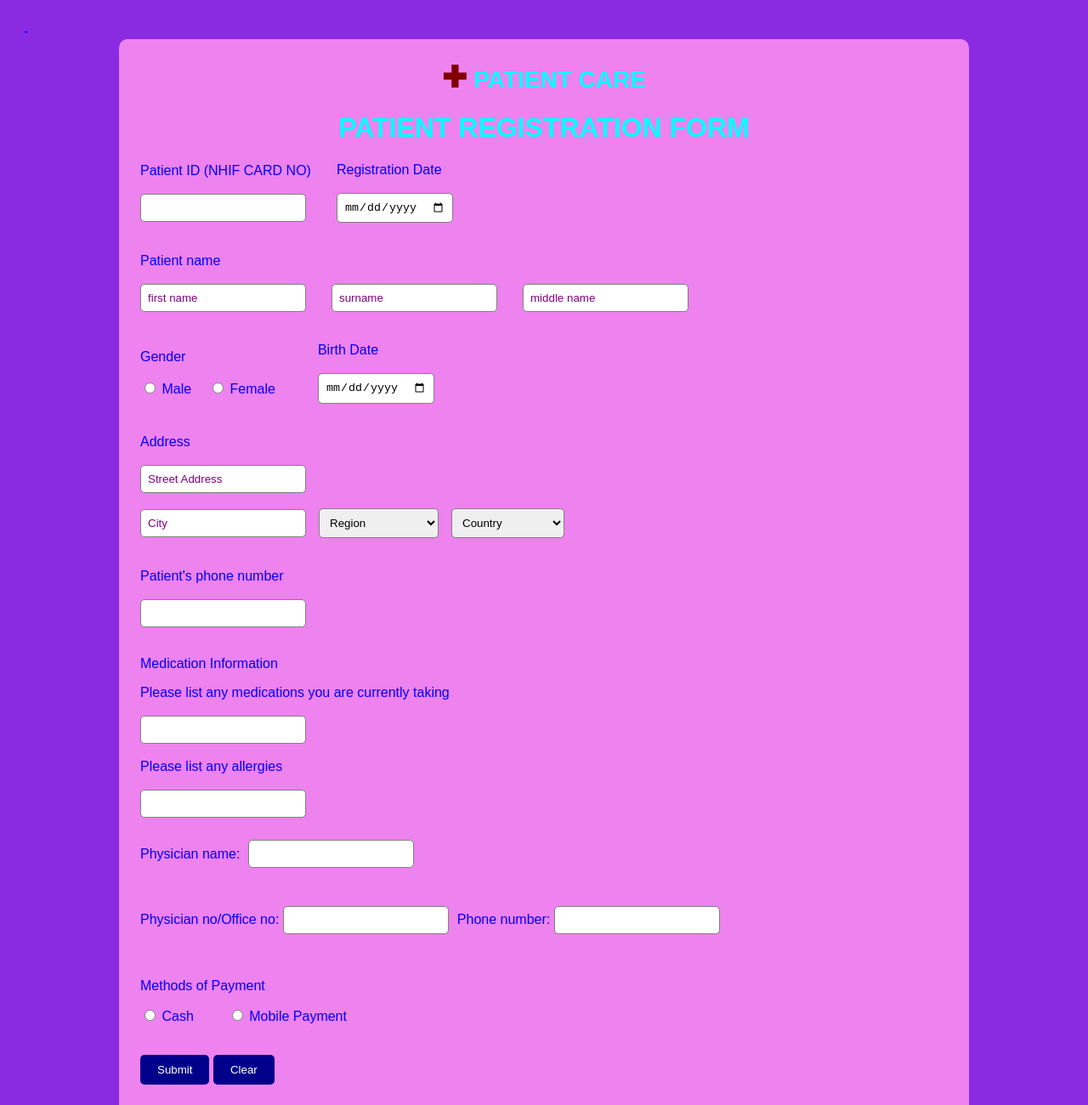
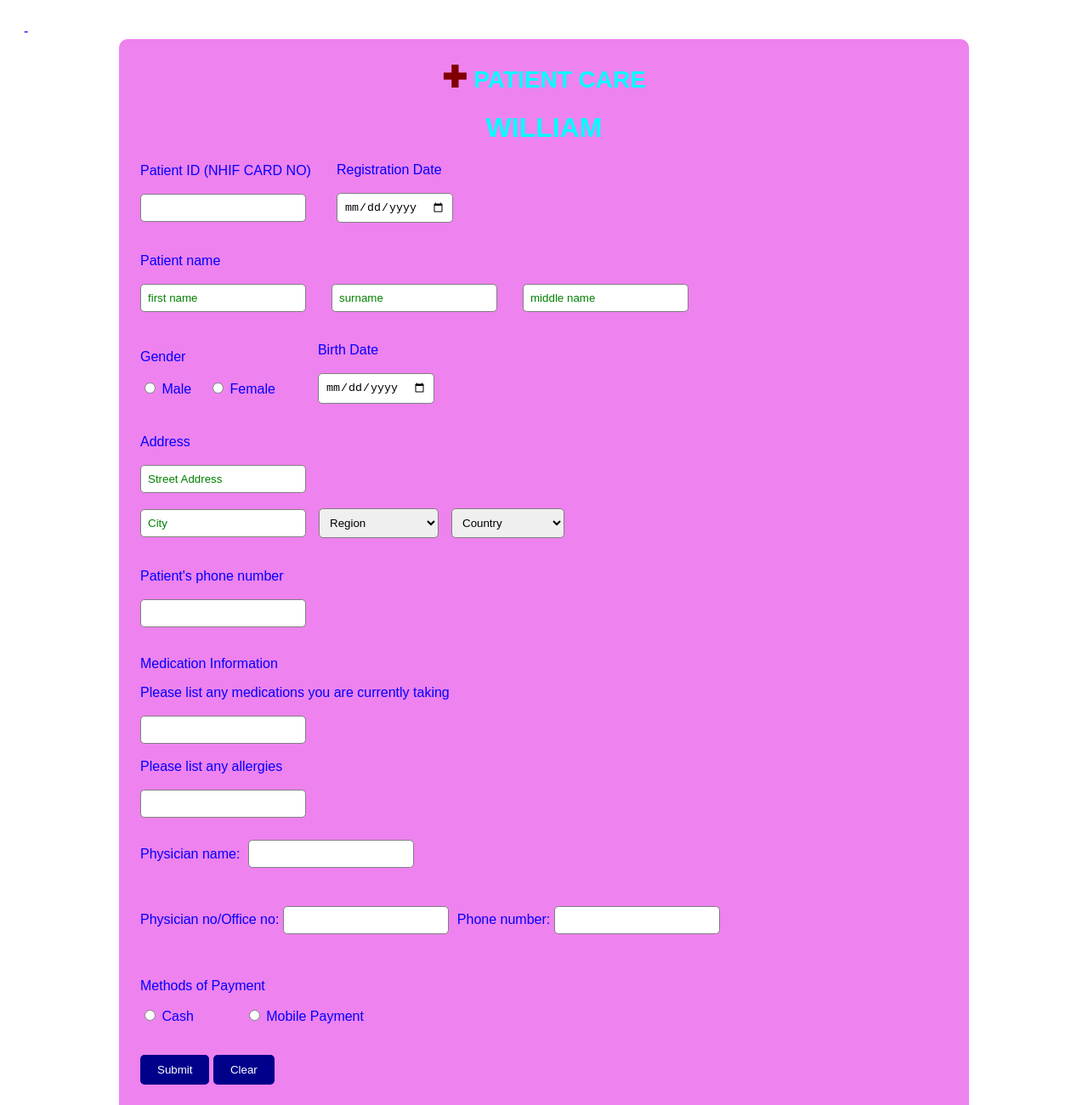
Before and after one commit to luqmanmsakati13-cloud/hospital-management-system, a plain HTML site: page index.html in a window 1280 px wide. Shown: the top 1300 px of the page at 85% size. Drawn offline with Linux system fonts and the light colour scheme.

Commit message:
index.html

```diff
--- a/index.html
+++ b/index.html
@@ -2,14 +2,14 @@
 <html>
 
 <head>
-    <title>Tricia Luqman Catherine</title>
+    <title> Luqman </title>
 
     <style>
 
         .payment-options {
             display: flex;
             align-items: flex-start;
-            gap: 40px;
+            gap: 60px;
         }
 
         .cash-section,
@@ -33,11 +33,11 @@
     display: none;
 }
         input::placeholder {
-            color: purple;
+            color: green;
         }
 
         body {
-            background-color: blueviolet;
+            background-color: w;
             color: blue;
             font-family: Arial, sans-serif;
             padding: 20px;
@@ -104,7 +104,7 @@
         PATIENT CARE
     </div>
 
-    <h1>PATIENT REGISTRATION FORM</h1>
+    <h1>WILLIAM</h1>
 
     <div style="display:flex; gap:30px; align-items:center;">
 
@@ -483,7 +483,7 @@
 
     }
 
-<P>LUQMAN</P>
+<P>LUQMAn</P>
     // FORM SUBMISSION
 
     patientForm.addEventListener("submit", function(event) {
```
